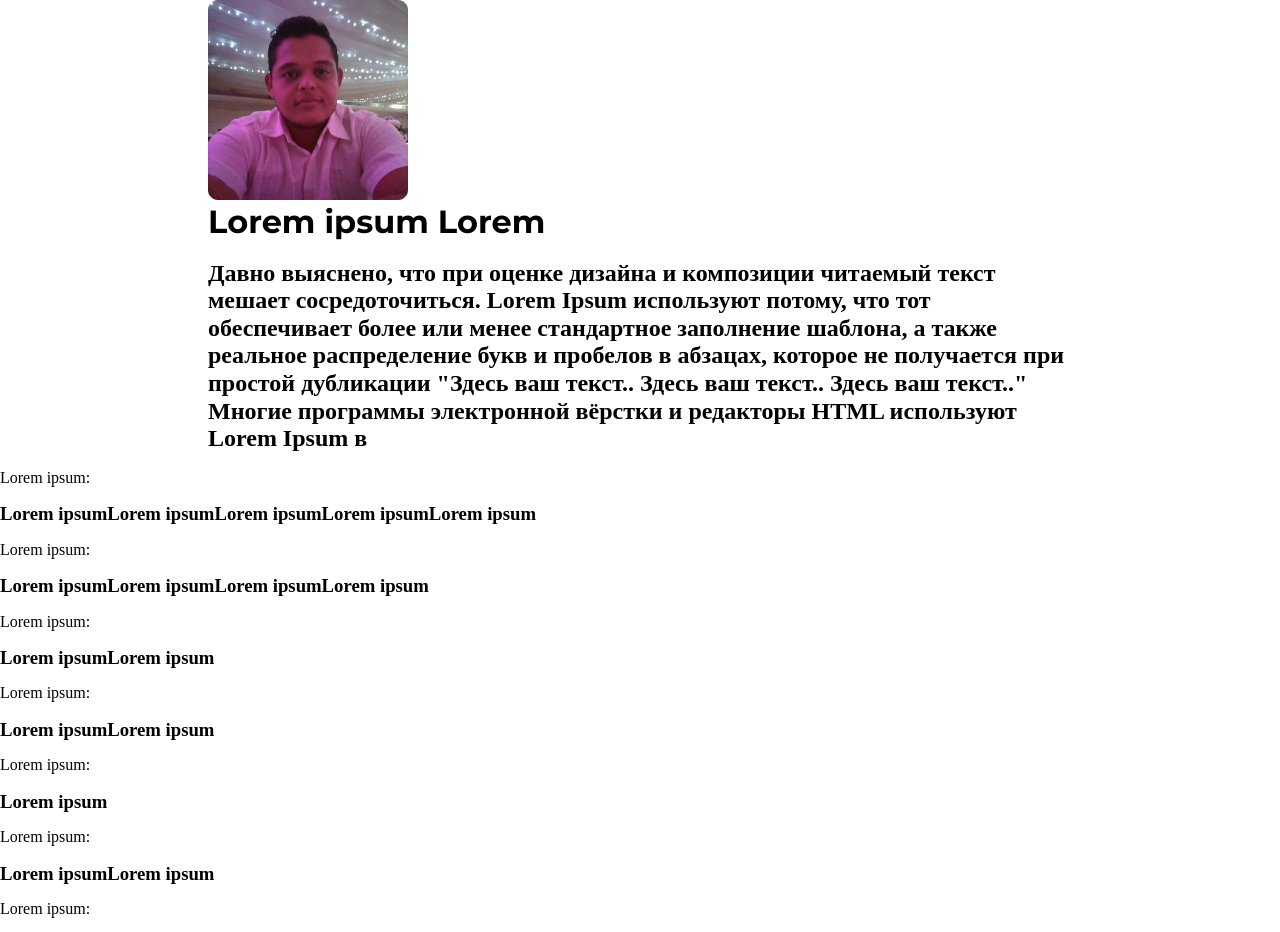
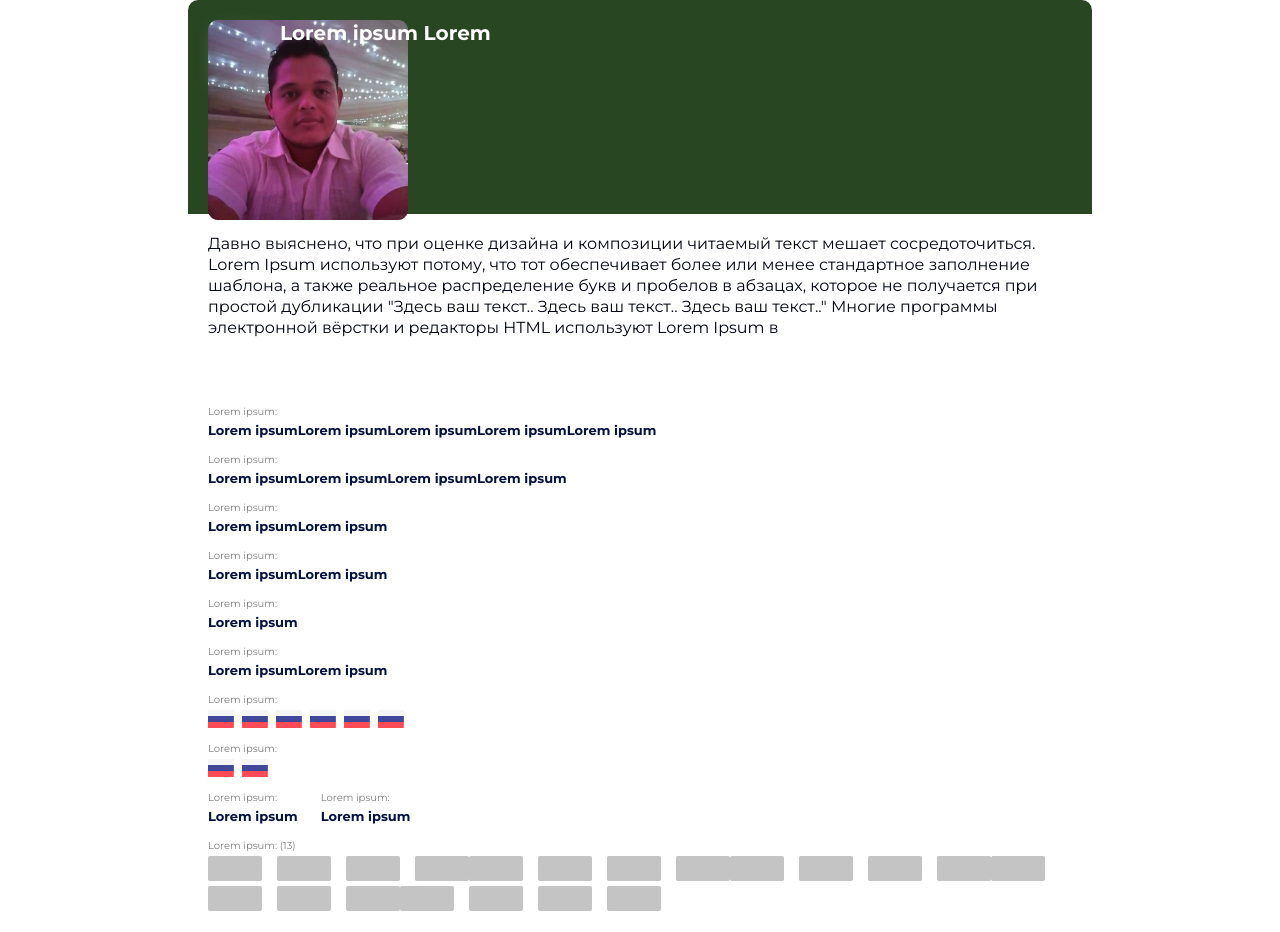
Before and after one commit to david-shakaya/SunBurn-test, a website: page src/index.html in a window 1280 px wide. Shown: the top 932 px of the page. Drawn offline with nearby package versions, Linux system fonts and the light colour scheme; files that its build step writes are made by us from their sources.

Commit message:
Моб почти закончена

```diff
--- a/src/html/body-section.html
+++ b/src/html/body-section.html
@@ -1,50 +1,37 @@
 <!-- Body -->
-
 <section class="body-section">
   <div class="container">
-    <div class="title-wrapper- overflow">
-      <h2>
-        Давно выяснено, что при оценке дизайна и композиции читаемый текст
-        мешает сосредоточиться. Lorem Ipsum используют потому, что тот
-        обеспечивает более или менее стандартное заполнение шаблона, а также
-        реальное распределение букв и пробелов в абзацах, которое не получается
-        при простой дубликации "Здесь ваш текст.. Здесь ваш текст.. Здесь ваш
-        текст.." Многие программы электронной вёрстки и редакторы HTML
-        используют Lorem Ipsum в
-      </h2>
-    </div>
-  </div>
     <ul class="body-list-mobile">
       <li>
-      <p class="subtitle-list-item">Lorem ipsum:</p>
-      <h3 class="title-list-item">
+        <p class="subtitle-list-item subtitle">Lorem ipsum:</p>
+        <h3 class="title-list-item title">
           Lorem ipsumLorem ipsumLorem ipsumLorem ipsumLorem ipsum
         </h3>
       </li>
       <li>
-      <p class="subtitle-list-item">Lorem ipsum:</p>
-      <h3 class="title-list-item">
+        <p class="subtitle-list-item subtitle">Lorem ipsum:</p>
+        <h3 class="title-list-item title">
           Lorem ipsumLorem ipsumLorem ipsumLorem ipsum
         </h3>
       </li>
       <li>
-      <p class="subtitle-list-item">Lorem ipsum:</p>
-      <h3 class="title-list-item">Lorem ipsumLorem ipsum</h3>
+        <p class="subtitle-list-item subtitle">Lorem ipsum:</p>
+        <h3 class="title-list-item title">Lorem ipsumLorem ipsum</h3>
       </li>
       <li>
-      <p class="subtitle-list-item">Lorem ipsum:</p>
-      <h3 class="title-list-item">Lorem ipsumLorem ipsum</h3>
+        <p class="subtitle-list-item subtitle">Lorem ipsum:</p>
+        <h3 class="title-list-item title">Lorem ipsumLorem ipsum</h3>
       </li>
       <li>
-      <p class="subtitle-list-item">Lorem ipsum:</p>
-      <h3 class="title-list-item">Lorem ipsum</h3>
+        <p class="subtitle-list-item subtitle">Lorem ipsum:</p>
+        <h3 class="title-list-item title">Lorem ipsum</h3>
       </li>
       <li>
-      <p class="subtitle-list-item">Lorem ipsum:</p>
-      <h3 class="title-list-item">Lorem ipsumLorem ipsum</h3>
+        <p class="subtitle-list-item subtitle">Lorem ipsum:</p>
+        <h3 class="title-list-item title">Lorem ipsumLorem ipsum</h3>
       </li>
       <li>
-      <p class="subtitle-list-item">Lorem ipsum:</p>
+        <p class="subtitle-list-item subtitle">Lorem ipsum:</p>
         <ul class="list-title-flag-img">
           <li class="list-item-flag-img">
             <img src="../images/rus.png" alt="flag-rus" width="26px" />
@@ -67,7 +54,7 @@
         </ul>
       </li>
       <li>
-      <p class="subtitle-list-item">Lorem ipsum:</p>
+        <p class="subtitle-list-item subtitle">Lorem ipsum:</p>
         <ul>
           <li class="list-item-flag-img">
             <img src="../images/rus.png" alt="flag-rus" width="26px" />
@@ -80,16 +67,18 @@
     </ul>
     <ul class="list-body-lorem">
       <li>
-      <p class="subtitle-list-item-lorem">Lorem ipsum:</p>
-      <h3 class="title-list-item-lorem">Lorem ipsum</h3>
+        <p class="subtitle-list-item-lorem subtitle">Lorem ipsum:</p>
+        <h3 class="title-list-item-lorem title">Lorem ipsum</h3>
       </li>
       <li>
-      <p class="subtitle-list-item-lorem">Lorem ipsum:</p>
-      <h3 class="title-list-item-lorem">Lorem ipsum</h3>
+        <p class="subtitle-list-item-lorem subtitle">Lorem ipsum:</p>
+        <h3 class="title-list-item-lorem title">Lorem ipsum</h3>
       </li>
     </ul>
     <div class="wrapper-cards">
-    <p class="subtitle-cards"></p>
+      <p class="subtitle-cards subtitle">
+        Lorem ipsum: <span class="invisible-in-descktop">(13)</span>
+      </p>
       <ul class="list-cards">
         <li class="list-item-cards">
           <img
@@ -253,4 +242,5 @@
         </li>
       </ul>
     </div>
+  </div>
 </section>
--- a/src/html/header.html
+++ b/src/html/header.html
@@ -1,10 +1,10 @@
 <!-- Header -->
 <header>
   <div class="header">
-    <div class="container">
+    <div class="container header-container">
       <div class="header-cart-user">
         <!-- <img class="header-photo-user" src="#" alt="photo" /> -->
-        <picture>
+        <picture class="header-pict-user">
           <source
             srcset="../images/user-mob.png"
             media="(max-width: 903px)"
--- /dev/null
+++ b/src/html/title-section.html
@@ -0,0 +1,15 @@
+<section class="title-section">
+  <div class="container">
+    <div class="title-wrapper-overflow">
+      <h2 class="title-section-title">
+        Давно выяснено, что при оценке дизайна и композиции читаемый текст
+        мешает сосредоточиться. Lorem Ipsum используют потому, что тот
+        обеспечивает более или менее стандартное заполнение шаблона, а также
+        реальное распределение букв и пробелов в абзацах, которое не получается
+        при простой дубликации "Здесь ваш текст.. Здесь ваш текст.. Здесь ваш
+        текст.." Многие программы электронной вёрстки и редакторы HTML
+        используют Lorem Ipsum в
+      </h2>
+    </div>
+  </div>
+</section>
--- a/src/sass/base.scss
+++ b/src/sass/base.scss
@@ -11,9 +11,14 @@ html {
 ul,
 h1,
 h2,
-h3 {
+h3,
+p {
   padding: 0px;
   margin: 0px;
+}
+
+br {
+  display: none;
 }
 
 li {
--- /dev/null
+++ b/src/sass/layout/_body-section.scss
@@ -0,0 +1,70 @@
+.body-list-mobile {
+  & > li:not(:last-child) {
+    margin-bottom: 14px;
+  }
+  & {
+    margin-bottom: 14px;
+  }
+}
+
+.body-list-mobile > li {
+  &:nth-child(2) {
+    height: 34px;
+    overflow: hidden;
+  }
+  &:nth-child(7) {
+    height: 35px;
+  }
+
+  &:nth-child(8) {
+    height: 35px;
+  }
+  & > ul {
+    display: flex;
+  }
+}
+
+.subtitle {
+  color: $title-light-color;
+  font-family: $main-font;
+  font-weight: 400;
+  font-size: 10px;
+  line-height: 13px;
+  margin-bottom: 4px;
+}
+.title {
+  font-family: $main-font;
+  font-weight: 700;
+  font-size: 13px;
+  line-height: 17px;
+  color: #031143;
+}
+
+.list-title-flag-img {
+  display: flex;
+}
+.list-item-flag-img:not(:last-child) {
+  margin-right: 8px;
+}
+
+.list-body-lorem {
+  display: flex;
+
+  margin-bottom: 14px;
+  & > li:not(:last-child) {
+    margin-right: 23px;
+  }
+}
+
+.list-cards {
+  display: flex;
+  flex-wrap: wrap;
+}
+
+.list-item-cards {
+  //   width: calc(100% / 4);
+  margin-right: 15px;
+  &:nth-child(4n) {
+    margin-right: 0px;
+  }
+}
--- a/src/sass/layout/_header.scss
+++ b/src/sass/layout/_header.scss
@@ -1,3 +1,26 @@
 .header-name-user {
   font-family: $main-font;
+  font-style: normal;
+  font-weight: 700;
+  font-size: 20px;
+  line-height: 26px;
+  color: rgb(255, 255, 255);
+  height: 54px;
 }
+.header-cart-user {
+  display: flex;
+  padding-top: 20px;
+  padding-bottom: 134px;
+}
+
+.header-container {
+  background-color: $back-color;
+  border-radius: 10px 10px 0px 0px;
+}
+
+.header-pict-user {
+  height: 60px;
+  width: 60px;
+  margin-right: 12px;
+  box-shadow: (5px 8px 16px rgba(190, 190, 190, 0.25));
+}
--- /dev/null
+++ b/src/sass/layout/_title-section.scss
@@ -0,0 +1,20 @@
+.title-section {
+  padding-top: 20px;
+  padding-bottom: 20px;
+}
+.title-section-title {
+  font-family: $main-font;
+  font-weight: 400;
+  font-size: 16px;
+  line-height: 1.31;
+  color: $text-color;
+
+  height: 143px;
+  overflow: hidden;
+}
+
+.title-wrapper-overflow {
+  display: inline-block;
+  height: 147px;
+  overflow: hidden;
+}
--- a/src/sass/main.scss
+++ b/src/sass/main.scss
@@ -7,3 +7,5 @@
 @import './utils/var';
 @import './components/container';
 @import './layout/header';
+@import './layout/title-section';
+@import './layout/body-section';
--- a/src/sass/utils/_var.scss
+++ b/src/sass/utils/_var.scss
@@ -1 +1,6 @@
 $main-font: 'Montserrat', sans-serif;
+$accent-color: #ff4c00;
+$back-color: #284622;
+$text-color: #010514;
+$title-color: #031143;
+$title-light-color: #7e7e7e;
```
Also changed, not shown: src/index.html (+2 -0 lines). Lines whose indentation alone changed are shown as unchanged.
